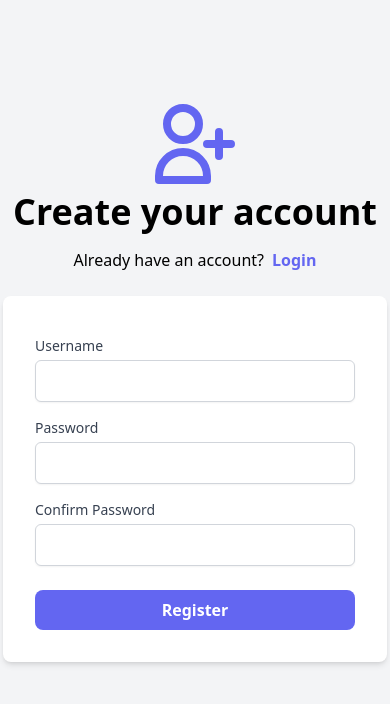
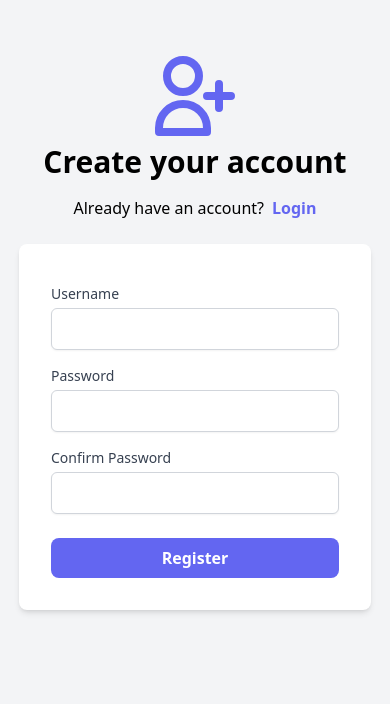
Before and after one commit to wagihmohamed/LandingPage, a React (Create React App) app: page /register in a window 390 px wide. Shown: the top 704 px of the page. Built offline with nearby package versions, Linux system fonts and the light colour scheme; the HTML template or start-up script is replaced by a standard one.

Commit message:
fixed some mobile view

```diff
--- a/src/pages/loginPage.tsx
+++ b/src/pages/loginPage.tsx
@@ -23,12 +23,12 @@ export const Login = (): JSX.Element => {
     })
     return (
         <div className="w-full h-screen bg-gray-100">
-            <div className="w-full max-w-sm mx-auto pt-24">
+            <div className="w-full max-w-sm mx-auto px-4 md:px-0 pt-12 md:pt-24">
                 <div>
                     <div className="flex flex-col items-center">
                         <UserCircleIcon className="w-24 h-24 text-indigo-500" />
                     </div>
-                    <h1 className="font-bold text-4xl pb-4 text-center">Login to your account</h1>
+                    <h1 className="font-bold text-3xl hover:text-2xl pb-4 text-center">Login to your account</h1>
                     <p className="text-center font-medium  pb-6">
                         Doesn't have an account?
                         <a
--- a/src/pages/registerPage.tsx
+++ b/src/pages/registerPage.tsx
@@ -29,12 +29,12 @@ export const RegisterPage = (): JSX.Element => {
 
     return (
         <div className="w-full h-screen bg-gray-100">
-            <div className="w-full max-w-sm mx-auto pt-24">
+            <div className="w-full max-w-sm mx-auto px-4 md:px-0 pt-12 md:pt-24">
                 <div>
                     <div className="flex flex-col items-center">
                         <UserAddIcon className="w-24 h-24 text-indigo-500" />
                     </div>
-                    <h1 className="font-bold text-4xl pb-4 text-center">Create your account</h1>
+                    <h1 className="font-bold text-3xl hover:text-2xl pb-4 text-center">Create your account</h1>
                     <p className="text-center font-medium  pb-6">
                         Already have an account?
                         <a
```
